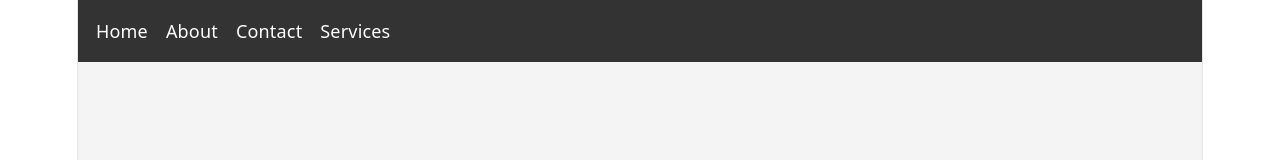
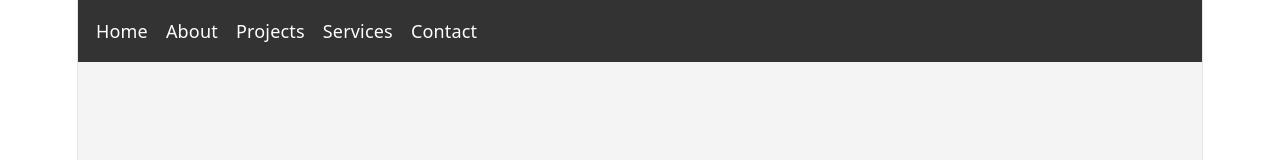
Before and after one commit to bar-echa/C-C, a React (Vite) app: page / in a window 1280 px wide. Shown: the top 160 px of the page. Built offline with nearby package versions, Linux system fonts and the light colour scheme.

Commit message:
Update Navbar links to include Projects

```diff
--- a/src/Components/Navbar.jsx
+++ b/src/Components/Navbar.jsx
@@ -4,10 +4,12 @@ function Navbar () {
     return (
         <nav>
             <ul>
-                <li><a href="/">Home</a></li>
-                <li><a href="/about">About</a></li>
-                <li><a href="/contact">Contact</a></li>
-                <li><a href="/services">Services</a></li>
+<li><a href="/">Home</a></li>
+<li><a href="/about">About</a></li>
+<li><a href="/Projects">Projects</a></li>
+<li><a href="/services">Services</a></li>
+<li><a href="/contact">Contact</a></li>
+
             </ul>
         </nav>
     );
```
